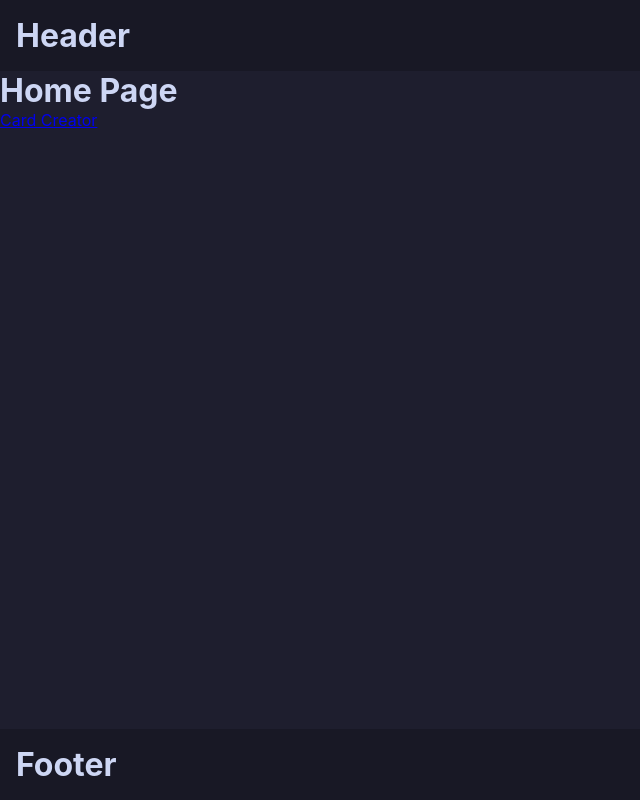
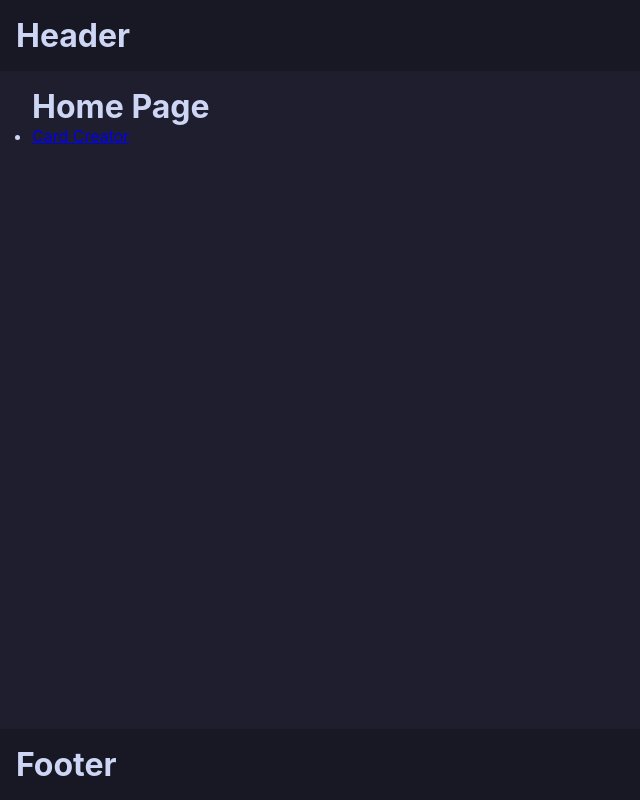
Before and after one commit to ChaosCantrip/DestinyTCG.AdminWebsite, a Next.js app: page / in a window 1280 px wide. Shown: the whole page, without its empty margins (0-640 px from the left). Built offline with nearby package versions, Linux system fonts and the light colour scheme.

Commit message:
Added main padding

```diff
--- a/src/styles/layout.css
+++ b/src/styles/layout.css
@@ -6,3 +6,7 @@ body {
 main {
     flex: 1;
 }
+
+main {
+    padding: 1rem 2rem;
+}
```
